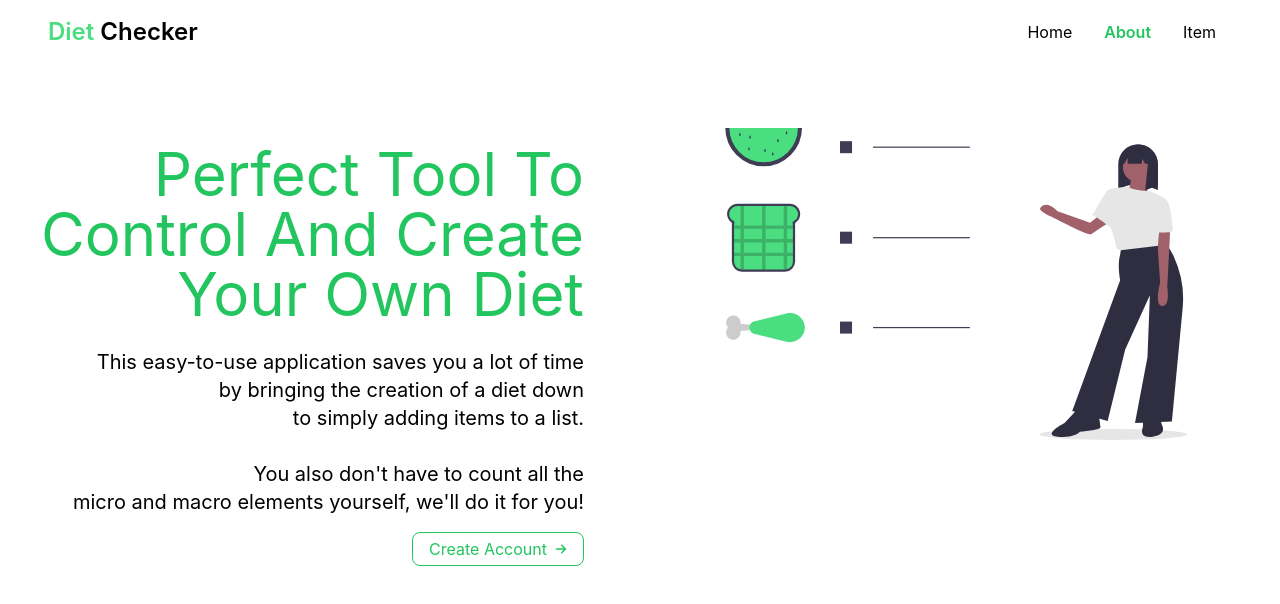
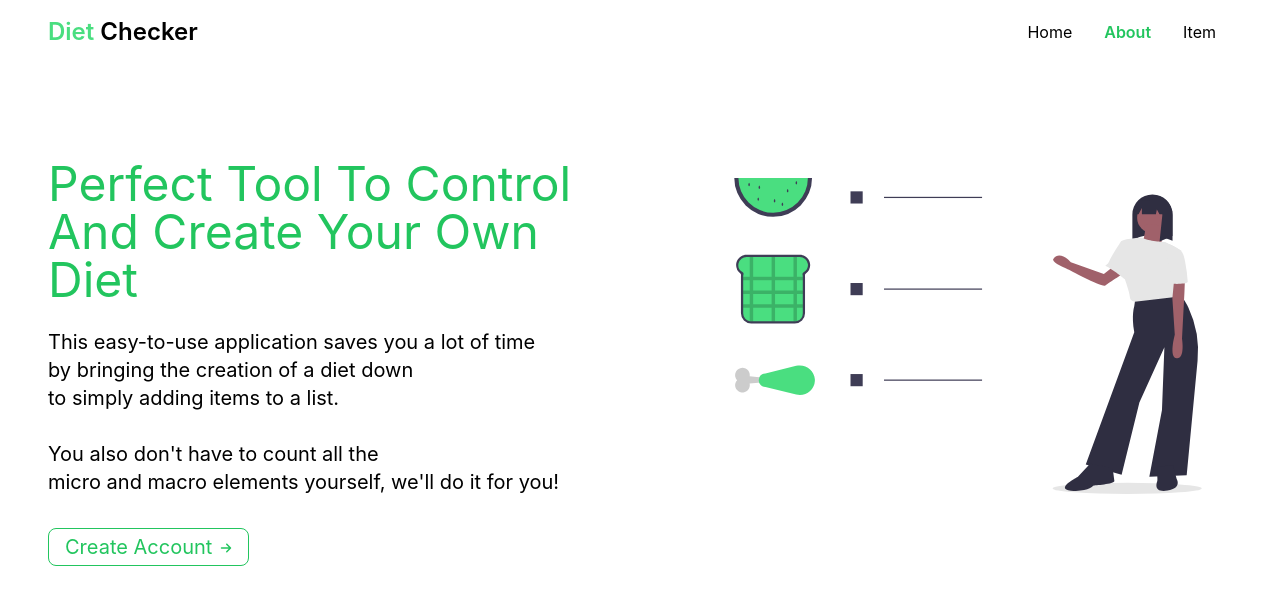
Before and after one commit to KacperHemperek/diet-checker, a Next.js app: page /about in a window 1280 px wide. Shown: the top 604 px of the page. Built offline with nearby package versions, Linux system fonts and the light colour scheme.

Commit message:
style: tweak whitespace in about page

```diff
--- a/pages/about.tsx
+++ b/pages/about.tsx
@@ -2,34 +2,33 @@ import React from "react";
 import Layout from "../layouts/Layout";
 import Image from "next/image";
 import Link from "next/link";
-import HeroImage from "../public/undraw_diet_ghvw.svg"
+import HeroImage from "../public/undraw_diet_ghvw.svg";
 
 const about = () => {
-    return <Layout>
+    return (
+        <Layout>
             <div className="grid">
-        <div className="mt-12 grid gap-4 p-4 md:grid-cols-2">
-                <div className="items-start justify-start grid gap-4 p-4 md:grid-rows-2 ">
-                    <div className=" pb-16 text-base md:pr-8 md:pb-0 lg:text-xl  text-right justify-self-center">
-                        <h1 className=" mb-4 text-4xl text-green-500 md:mb-6 lg:text-6xl">
+                <div className="mt-12 grid gap-8  md:grid-cols-2">
+                    <div className="p-12 text-base md:pr-8  md:pb-0 lg:text-xl">
+                        <h1 className=" mb-4 text-4xl text-green-500 md:mb-6 lg:text-5xl">
                             Perfect Tool To Control And Create Your Own Diet
                         </h1>
                         <p>
                             This easy-to-use application saves you a lot of time
                             <br />
                             by bringing the creation of a diet down
-                            <br/>
+                            <br />
                             to simply adding items to a list.
-                             <br/>
-                             <br/>
+                            <br />
+                            <br />
                             You also don't have to count all the
-                             <br/>
-                             micro and macro elements yourself, we'll do it for you!
+                            <br />
+                            micro and macro elements yourself, we'll do it for
+                            you!
                         </p>
 
-                    </div>
-                    <div className="justify-self-end">
                         <Link href="/about">
-                            <button className="group mr-8 flex items-baseline gap-2 rounded-lg border border-green-500 fill-green-500 px-4 py-1 text-green-500 transition-all hover:bg-green-500 hover:fill-white hover:text-white">
+                            <button className="group mt-8 flex items-baseline gap-2 rounded-lg border border-green-500 fill-green-500 px-4 py-1 text-green-500 transition-all hover:bg-green-500 hover:fill-white hover:text-white">
                                 Create Account{" "}
                                 <svg
                                     xmlns="http://www.w3.org/2000/svg"
@@ -41,19 +40,17 @@ const about = () => {
                             </button>
                         </Link>
                     </div>
-                </div>
-                <div className="flex items-start justify-center md:justify-center">
-                    <div className="w-3/4 md:w-3/3">
+
+                    <div className="flex items-center justify-center md:justify-center">
+                        <div className="w-3/4">
                             <Image src={HeroImage} alt="Make Diet" />
                         </div>
                     </div>
                 </div>
-            <div className="bg-green-500 flex items-center">
-
+                <div className="flex items-center bg-green-500"></div>
             </div>
-        </div>
-
-    </Layout>;
+        </Layout>
+    );
 };
 
 export default about;
```
Lines whose indentation alone changed are shown as unchanged.
